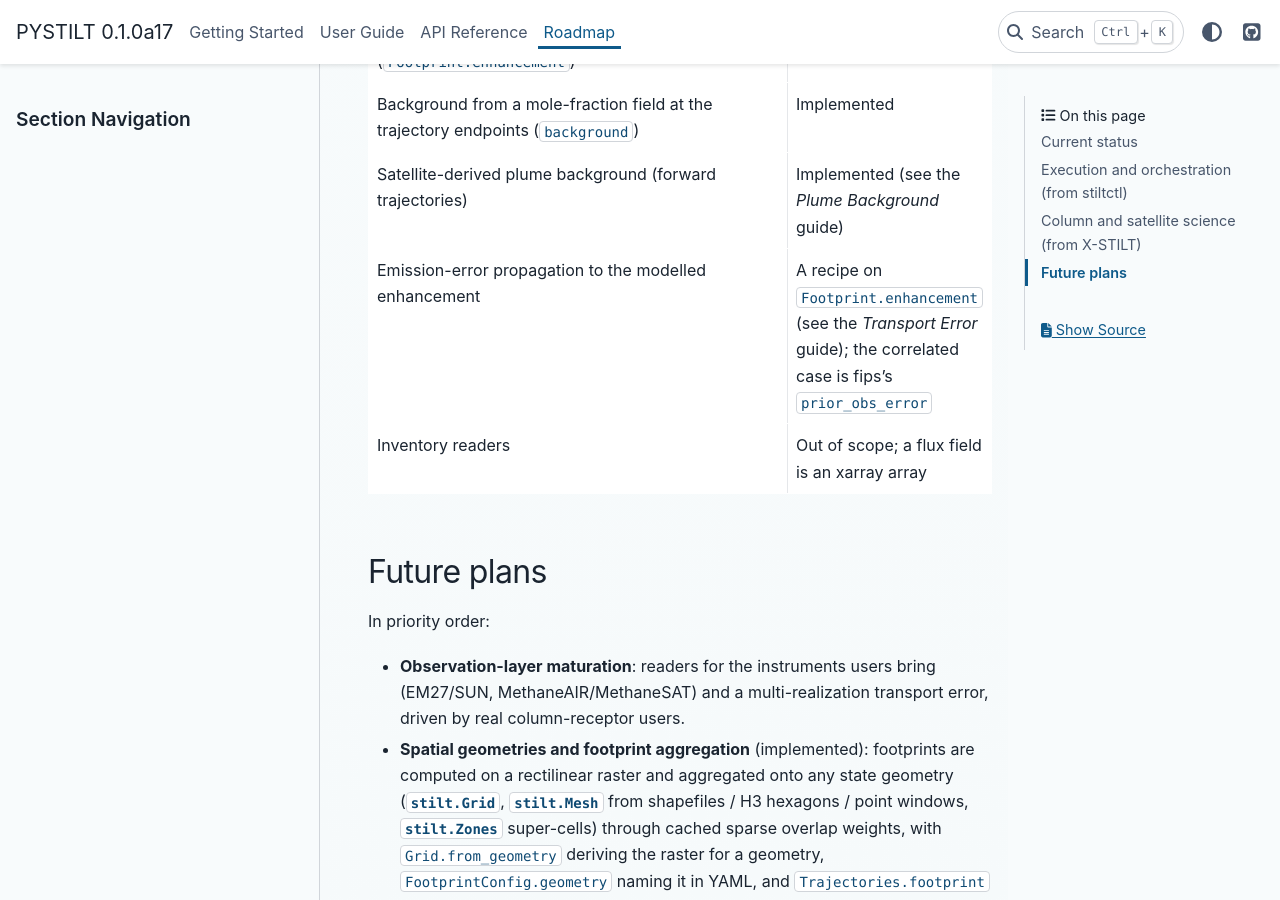
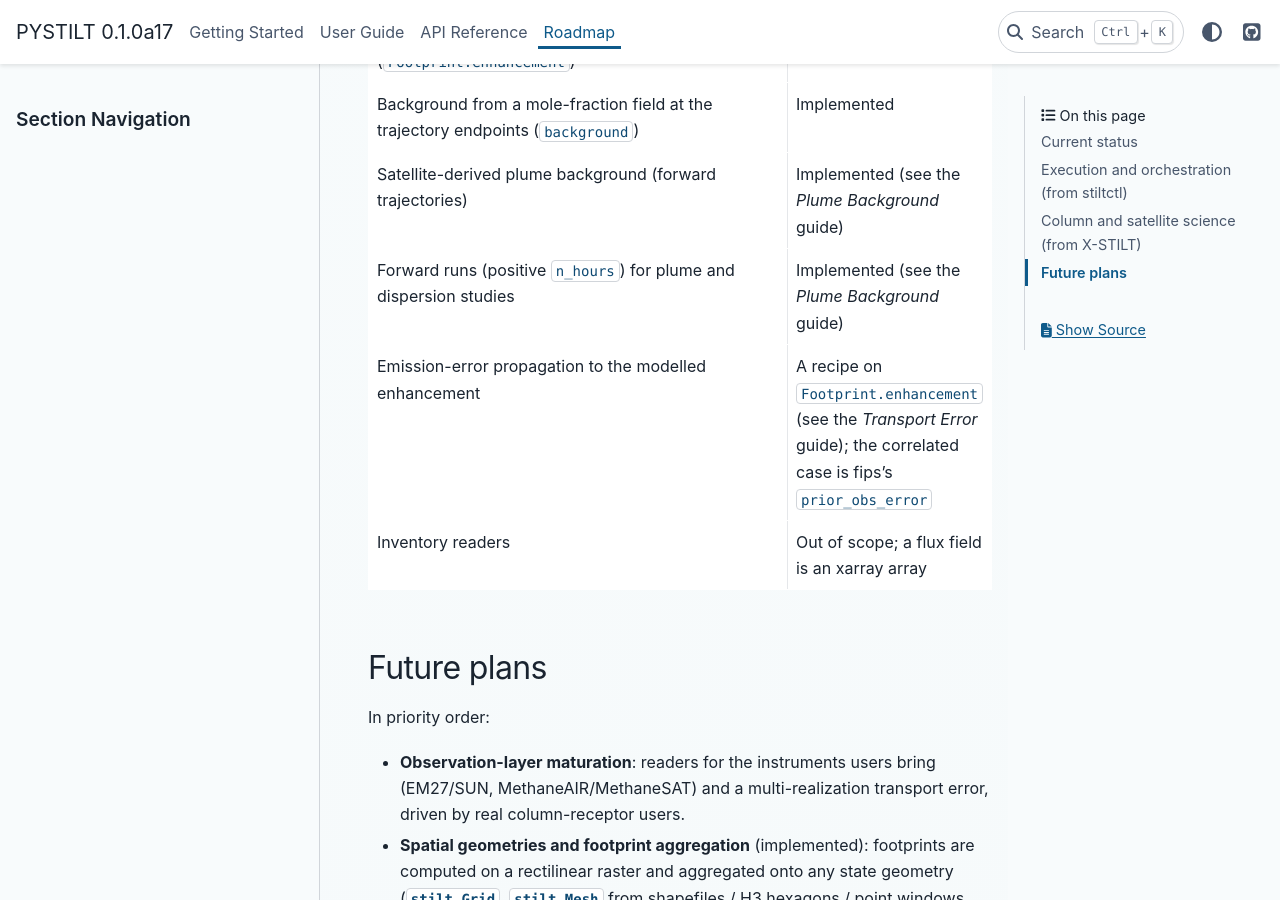
Before and after one commit to fbirds5230/runtraj, a Sphinx documentation site: the page built from docs/roadmap.rst, in a window 1280 px wide and 900 px high, scrolled down 2506 px. Built offline with Sphinx 7.4.7 and the PyData theme 0.15.4, drawn with Linux system fonts in a browser that asks for light colours; pages that are not in the unit, such as notebooks, are missing from menus.

Commit message:
docs: starter config, forward-run row, honest seed description
stilt init wrote file_tres: 1h while every example in the docs uses the
six-hour HRRR blocks, so a new user following the quickstart with the
starter config asked PYSTILT for hourly files that do not exist. The
template, the README example and the subgrid example in the meteorology
guide now all say 6h.

Forward runs (positive n_hours) are a supported, tested mode but were
mentioned only inside the plume-background guide; the README and roadmap
feature tables get a row.

The seed field's description promised reproducible runs with seed-
preserving krand values. Measured on the bundled hycs_std with krand=2,
runs with different seeds are identical: the value reaches neither the
turbulence nor the wind-error draw. The description now says that, and
that only krand=4 gives a different draw from run to run.

```diff
--- a/docs/guides/meteorology.rst
+++ b/docs/guides/meteorology.rst
@@ -198,7 +198,7 @@ multiple projects:
    MetConfig(
        directory="/data/met/hrrr",
        file_format="%Y%m%d_%H",
-       file_tres="1h",
+       file_tres="6h",
        subgrid_enable=True,
        subgrid_bounds=Bounds(xmin=-114, xmax=-110, ymin=39, ymax=42),
        subgrid_dir="/scratch/met_subgrid/hrrr_slv",
--- a/docs/roadmap.rst
+++ b/docs/roadmap.rst
@@ -95,6 +95,8 @@ design and column-weighting concepts.  Full X-STILT feature parity is
      - Implemented
    * - Satellite-derived plume background (forward trajectories)
      - Implemented (see the *Plume Background* guide)
+   * - Forward runs (positive ``n_hours``) for plume and dispersion studies
+     - Implemented (see the *Plume Background* guide)
    * - Emission-error propagation to the modelled enhancement
      - A recipe on ``Footprint.enhancement`` (see the *Transport Error* guide); the
        correlated case is fips's ``prior_obs_error``
```
Also changed, not shown: README.md (+3 -2 lines), 2 other files.
